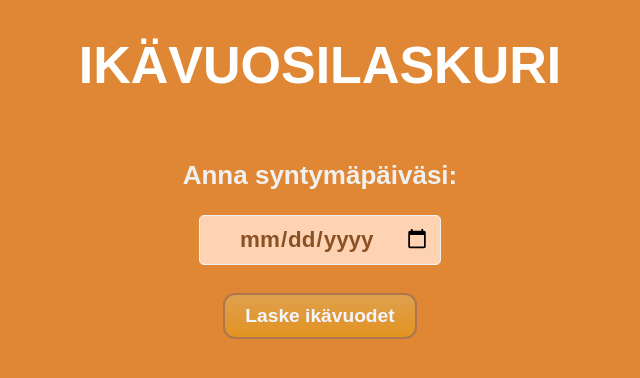
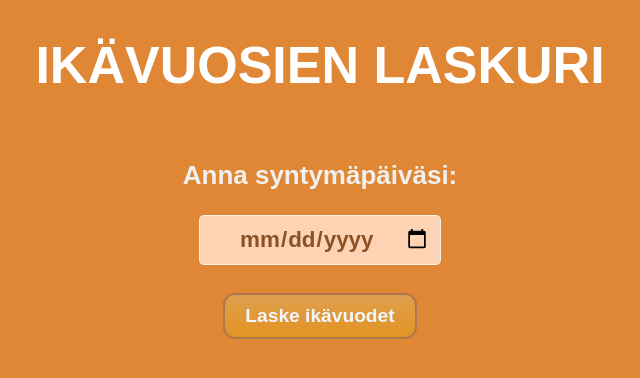
Before and after one commit to SusaTyrniluoto/AgeCalc-koodausharjoitus, a React (Create React App) app: page / in a window 1280 px wide. Shown: the top 378 px of the page, without its empty margins (320-960 px from the left). Built offline with nearby package versions, Linux system fonts and the light colour scheme.

Commit message:
Päivitetty versio 0.02

```diff
--- a/public/index.html
+++ b/public/index.html
@@ -1,13 +1,13 @@
 <!DOCTYPE html>
-<html lang="en">
+<html lang="fi">
   <head>
     <meta charset="utf-8" />
     <link rel="icon" href="%PUBLIC_URL%/favicon.ico" />
     <meta name="viewport" content="width=device-width, initial-scale=1" />
     <meta name="theme-color" content="#000000" />
     <meta
-      name="description"
-      content="Web site created using create-react-app"
+      name="Susa Tyrniluoto – test projects"
+      content="Age Calculator – Ikävuosien laskuri"
     />
     <link rel="apple-touch-icon" href="%PUBLIC_URL%/logo192.png" />
     <!--
@@ -25,7 +25,7 @@
       Learn how to configure a non-root public URL by running `npm run build`.
     -->
 
-    <title>React App</title>
+    <title>Ikävuosien laskuri</title>
   </head>
   <body>
     <noscript>You need to enable JavaScript to run this app.</noscript>
--- a/src/App.css
+++ b/src/App.css
@@ -71,12 +71,10 @@
   background: #fdd3b4;
   font-weight: 700;
   font-family: "geneo-std", sans-serif;
+  opacity: 1;
 
 }
 
-.input::-webkit-datetime-edit {
-  text-align: center;
-}
 
 
 .button {
--- a/src/App.tsx
+++ b/src/App.tsx
@@ -11,7 +11,7 @@ function App() {
         {/* <img src={logo} className="App-logo" alt="logo" /> */}
 
         <div className="App">
-        <h1>IKÄVUOSILASKURI</h1>
+        <h1>IKÄVUOSIEN LASKURI</h1>
           <AgeCalculator />
         </div>
 
--- a/src/index.css
+++ b/src/index.css
@@ -1,6 +1,6 @@
 body {
   margin: 0;
-  font-family: -apple-system, BlinkMacSystemFont, 'Segoe UI', 'Roboto', 'Oxygen',
+  font-family: -apple-system, BlinkMacSystemFont, "geneo-std", 'Segoe UI', 'Roboto', 'Oxygen',
     'Ubuntu', 'Cantarell', 'Fira Sans', 'Droid Sans', 'Helvetica Neue',
     sans-serif;
   -webkit-font-smoothing: antialiased;
```
Also changed, not shown: src/AgeCalculator.css (deleted), 1 other file (tests, documents, lock files or other folders).
